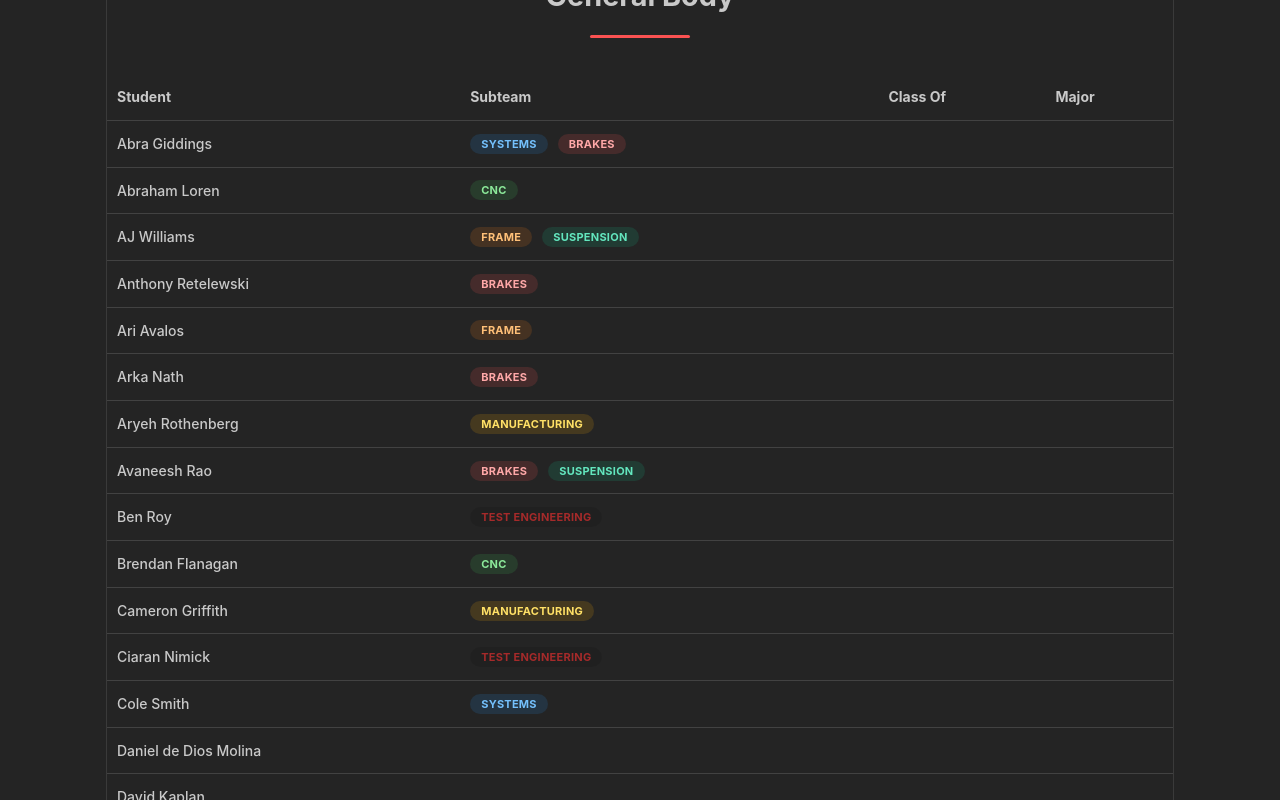
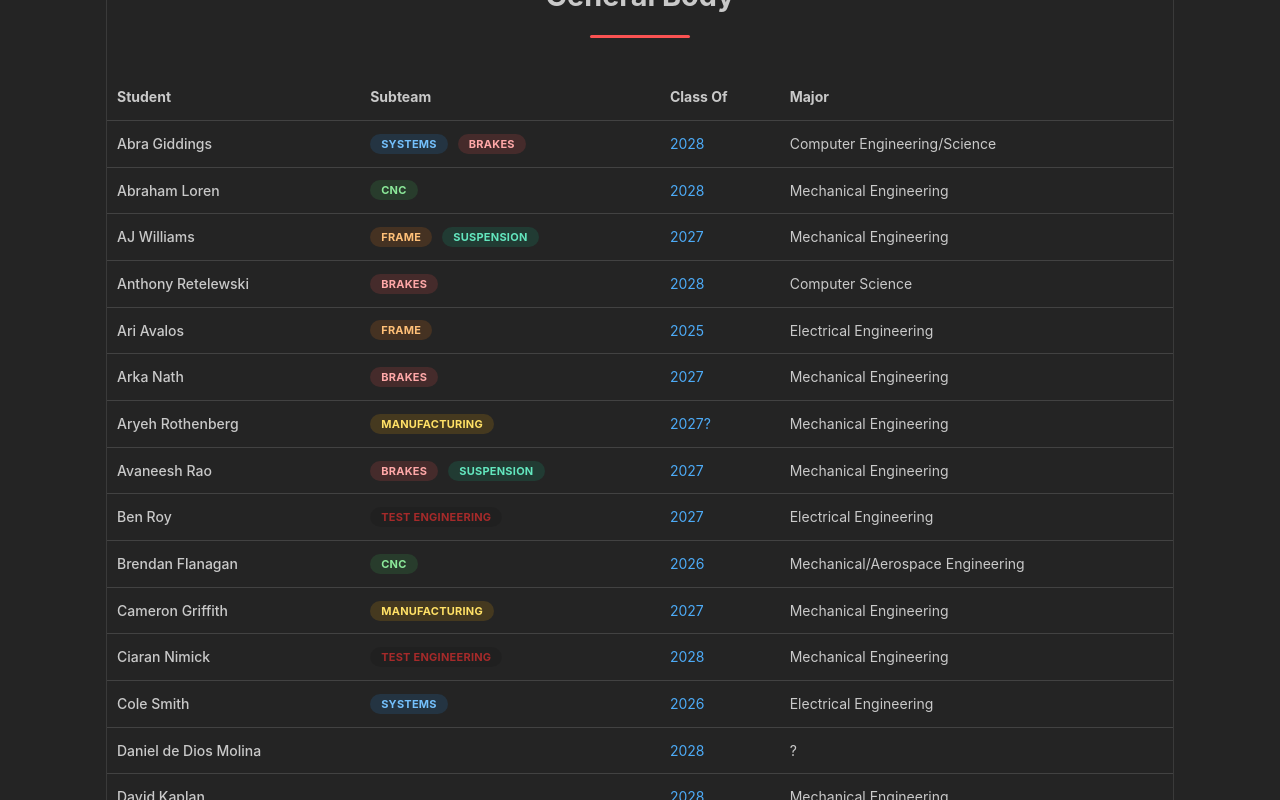
Before and after one commit to aretelew/cwru-baja, a React (Vite) app: page /cwru-baja/team in a window 1280 px wide. Shown: the part 2460-3260 px from the top of the page. Built offline with nearby package versions, Linux system fonts and the light colour scheme.

Commit message:
Updated GB members table

```diff
--- a/src/components/UsersTable/UsersTable.tsx
+++ b/src/components/UsersTable/UsersTable.tsx
@@ -21,41 +21,43 @@ interface UserDataType {
 }
 
 const data: UserDataType[] = [
-    { name: 'Abra Giddings', subteams: ['Systems', 'Brakes'], classOf: '', major: '' },
-    { name: 'Abraham Loren', subteams: ['CNC'], classOf: '', major: '' },
-    { name: 'AJ Williams', subteams: ['Frame', 'Suspension'], classOf: '', major: '' },
-    { name: 'Anthony Retelewski', subteams: ['Brakes'], classOf: '', major: '' },
-    { name: 'Ari Avalos', subteams: ['Frame'], classOf: '', major: '' },
-    { name: 'Arka Nath', subteams: ['Brakes'], classOf: '', major: '' },
-    { name: 'Aryeh Rothenberg', subteams: ['Manufacturing'], classOf: '', major: '' },
-    { name: 'Avaneesh Rao', subteams: ['Brakes', 'Suspension'], classOf: '', major: '' },
-    { name: 'Ben Roy', subteams: ['Test Engineering'], classOf: '', major: '' },
-    { name: 'Brendan Flanagan', subteams: ['CNC'], classOf: '', major: '' },
-    { name: 'Cameron Griffith', subteams: ['Manufacturing'], classOf: '', major: '' },
-    { name: 'Ciaran Nimick', subteams: ['Test Engineering'], classOf: '', major: '' },
-    { name: 'Cole Smith', subteams: ['Systems'], classOf: '', major: '' },
-    { name: 'Daniel de Dios Molina', subteams: [], classOf: '', major: '' },
-    { name: 'David Kaplan', subteams: [], classOf: '', major: '' },
-    { name: 'Eladov Kleinerman', subteams: ['CNC'], classOf: '', major: '' },
-    { name: 'Evan Grover', subteams: ['Systems'], classOf: '', major: '' },
-    { name: 'Evan Zhou', subteams: ['Manufacturing'], classOf: '', major: '' },
-    { name: 'Finn Barrett', subteams: [], classOf: '', major: '' },
-    { name: 'Gabriel Kenji Miyake', subteams: ['Frame'], classOf: '', major: '' },
-    { name: 'Giovanni Ricupero', subteams: ['Suspension'], classOf: '', major: '' },
-    { name: 'Isaac Hugenberger', subteams: ['Design'], classOf: '', major: '' },
-    { name: 'Jack Fink', subteams: ['Manufacturing'], classOf: '', major: '' },
-    { name: 'Jake Meltzer', subteams: ['Manufacturing'], classOf: '', major: '' },
-    { name: 'James Evans', subteams: ['Manufacturing'], classOf: '', major: '' },
-    { name: 'Jesse Nevling', subteams: ['Drivetrain'], classOf: '', major: '' },
-    { name: 'Jessica Shue', subteams: ['Frame'], classOf: '', major: '' },
-    { name: 'John Scherer', subteams: ['Frame'], classOf: '', major: '' },
-    { name: 'Jonah Keller', subteams: ['Manufacturing'], classOf: '', major: '' },
-    { name: 'Jonah Lorenzo', subteams: ['Systems'], classOf: '', major: '' },
-    { name: 'Karthik Rajasekar', subteams: ['Manufacturing'], classOf: '', major: '' },
-    { name: 'Kyle Rosenbaum', subteams: ['Manufacturing'], classOf: '', major: '' },
-    { name: 'Zach Wolf', subteams: ['Manufacturing'], classOf: '', major: '' },
-    { name: 'Zane Sandelin', subteams: ['Drivetrain'], classOf: '', major: '' },
+    { name: 'Abra Giddings', subteams: ['Systems', 'Brakes'], classOf: '2028', major: 'Computer Engineering/Science' },
+    { name: 'Abraham Loren', subteams: ['CNC'], classOf: '2028', major: 'Mechanical Engineering' },
+    { name: 'AJ Williams', subteams: ['Frame', 'Suspension'], classOf: '2027', major: 'Mechanical Engineering' },
+    { name: 'Anthony Retelewski', subteams: ['Brakes'], classOf: '2028', major: 'Computer Science' },
+    { name: 'Ari Avalos', subteams: ['Frame'], classOf: '2025', major: 'Electrical Engineering' },
+    { name: 'Arka Nath', subteams: ['Brakes'], classOf: '2027', major: 'Mechanical Engineering' },
+    { name: 'Aryeh Rothenberg', subteams: ['Manufacturing'], classOf: '2027?', major: 'Mechanical Engineering' },
+    { name: 'Avaneesh Rao', subteams: ['Brakes', 'Suspension'], classOf: '2027', major: 'Mechanical Engineering' },
+    { name: 'Ben Roy', subteams: ['Test Engineering'], classOf: '2027', major: 'Electrical Engineering' },
+    { name: 'Brendan Flanagan', subteams: ['CNC'], classOf: '2026', major: 'Mechanical/Aerospace Engineering' },
+    { name: 'Cameron Griffith', subteams: ['Manufacturing'], classOf: '2027', major: 'Mechanical Engineering' },
+    { name: 'Ciaran Nimick', subteams: ['Test Engineering'], classOf: '2028', major: 'Mechanical Engineering' },
+    { name: 'Cole Smith', subteams: ['Systems'], classOf: '2026', major: 'Electrical Engineering' },
+    { name: 'Daniel de Dios Molina', subteams: [], classOf: '2028', major: '?' },
+    { name: 'David Kaplan', subteams: [], classOf: '2028', major: 'Mechanical Engineering' },
+    { name: 'Eladov Kleinerman', subteams: ['CNC'], classOf: '2027', major: 'Mechanical Engineering' },
+    { name: 'Evan Grover', subteams: ['Systems'], classOf: '2026', major: 'Electrical Engineering' },
+    { name: 'Evan Zhou', subteams: ['Manufacturing'], classOf: '2028', major: '?' },
+    { name: 'Finn Barrett', subteams: [], classOf: '2028', major: 'Mechanical Engineering' },
+    { name: 'Gabriel Kenji Miyake', subteams: ['Frame'], classOf: '2026', major: 'Mechanical Engineering' },
+    { name: 'Giovanni Ricupero', subteams: ['Suspension'], classOf: '2026', major: 'Mechanical Engineering' },
+    { name: 'Isaac Hugenberger', subteams: ['Design'], classOf: '2028', major: 'Mechanical Engineering' },
+    { name: 'Jack Fink', subteams: ['Manufacturing'], classOf: '2028', major: '?' },
+    { name: 'Jake Meltzer', subteams: ['Manufacturing'], classOf: '2028', major: 'Physics' },
+    { name: 'James Evans', subteams: ['Manufacturing'], classOf: '2026', major: 'Mechanical Engineering' },
+    { name: 'Jesse Nevling', subteams: ['Drivetrain'], classOf: '2028', major: 'Mechanical Engineering' },
+    { name: 'Jessica Shue', subteams: ['Frame'], classOf: '?', major: 'Mechanical Engineering' },
+    { name: 'John Scherer', subteams: ['Frame'], classOf: '2027', major: 'Mechanical Engineering' },
+    { name: 'Jonah Keller', subteams: ['Manufacturing'], classOf: '2026', major: 'Mechanical Engineering' },
+    { name: 'Jonah Lorenzo', subteams: ['Systems'], classOf: '2026', major: 'Computer Science' },
+    { name: 'Karthik Rajasekar', subteams: ['Manufacturing'], classOf: '2027', major: 'Mechanical Engineering' },
+    { name: 'Kyle Rosenbaum', subteams: ['Manufacturing'], classOf: '2026', major: 'Mechanical Engineering' },
+    { name: 'Zach Wolf', subteams: ['Manufacturing'], classOf: '2028', major: 'Mechanical Engineering' },
+    { name: 'Zane Sandelin', subteams: ['Drivetrain'], classOf: '2028', major: 'Mechanical Engineering' },
 ];
+
+
 
 export function UsersTable() {
     const rows = data.map((item) => (
```
